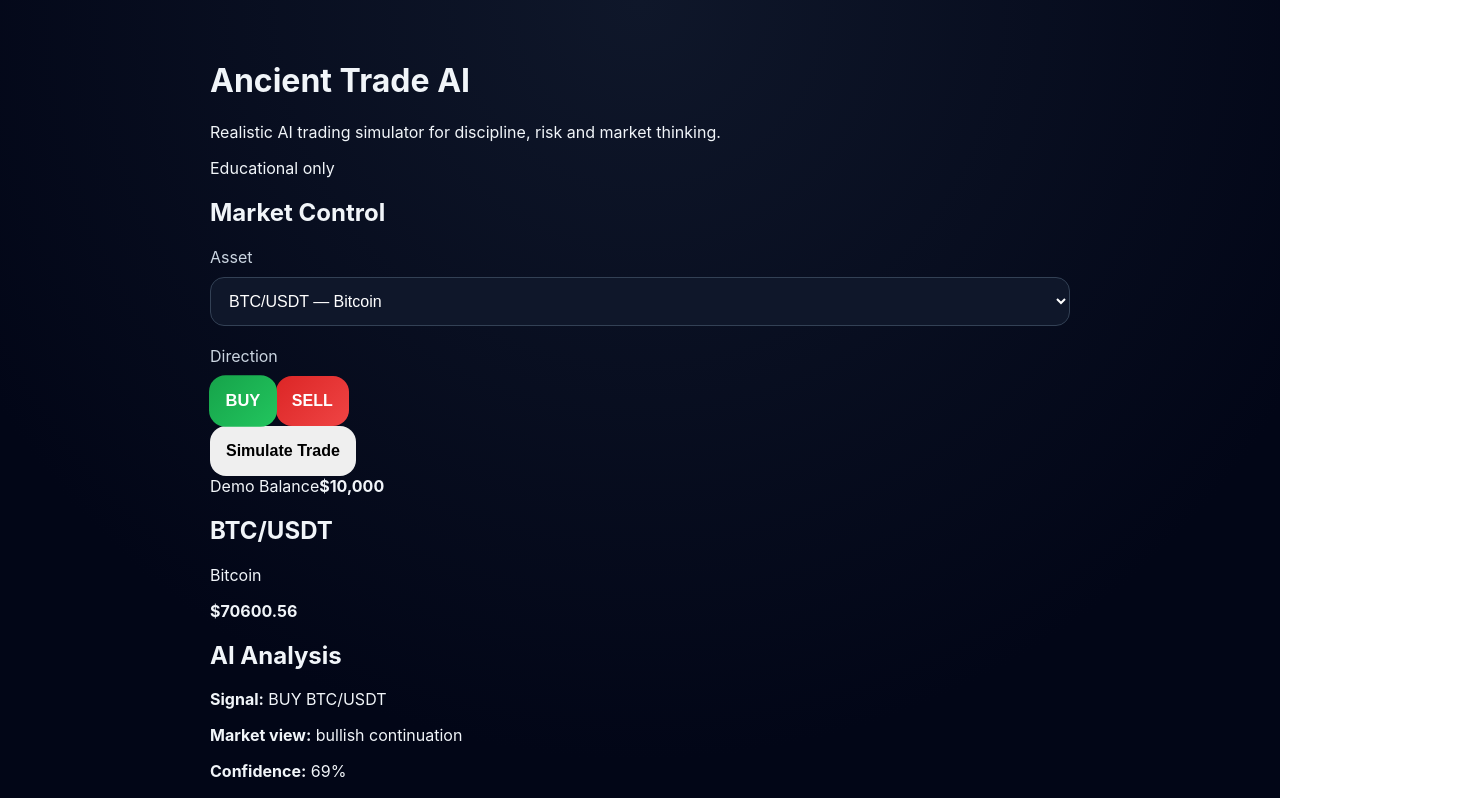
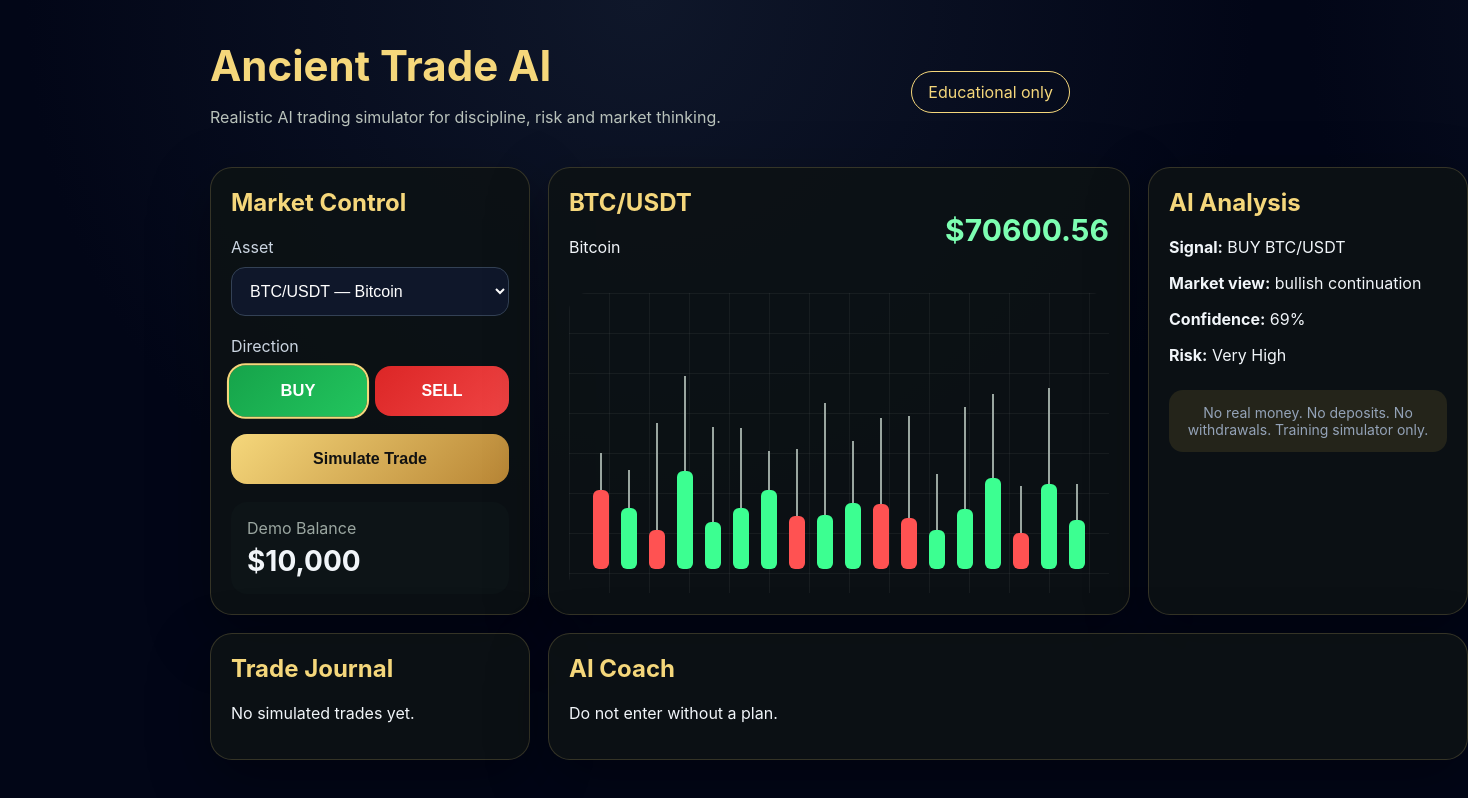
Before and after one commit to vaxo1971-cpu/AncientTradeAI, a React (Vite) app in the folder frontend/: page / in a window 1280 px wide. Shown: the top 798 px of the page, 1468 px wide, since content can reach past the window. Built offline with nearby package versions, Linux system fonts and the light colour scheme.

Commit message:
Update App.css

```diff
--- a/frontend/src/App.css
+++ b/frontend/src/App.css
@@ -1,11 +1,221 @@
+* {
+  box-sizing: border-box;
+}
+
 body {
   margin: 0;
-  background: #111;
-  color: white;
+  background: radial-gradient(circle at top, #263b35, #080b0d 60%);
+  color: #f3f5ef;
   font-family: Arial, sans-serif;
 }
 
 .app {
   min-height: 100vh;
+  padding: 24px;
+}
+
+.topbar {
+  display: flex;
+  justify-content: space-between;
+  align-items: center;
+  gap: 20px;
+  margin-bottom: 24px;
+}
+
+.topbar h1 {
+  margin: 0;
+  font-size: 42px;
+  color: #f5d77b;
+}
+
+.topbar p {
+  color: #b9c2bb;
+}
+
+.pill {
+  padding: 10px 16px;
+  border: 1px solid #f5d77b;
+  border-radius: 999px;
+  color: #f5d77b;
+}
+
+.layout {
+  display: grid;
+  grid-template-columns: 320px 1fr 320px;
+  gap: 18px;
+}
+
+.panel {
+  background: rgba(13, 18, 20, 0.9);
+  border: 1px solid rgba(245, 215, 123, 0.18);
+  border-radius: 22px;
   padding: 20px;
+  box-shadow: 0 20px 60px rgba(0, 0, 0, 0.35);
 }
+
+.panel h2 {
+  margin-top: 0;
+  color: #f5d77b;
+}
+
+label {
+  display: block;
+  margin: 16px 0 8px;
+  color: #b9c2bb;
+}
+
+select,
+button {
+  width: 100%;
+  border: 0;
+  border-radius: 14px;
+  padding: 14px;
+  font-size: 15px;
+}
+
+select {
+  background: #11191d;
+  color: white;
+  border: 1px solid #29383d;
+}
+
+.trade-buttons {
+  display: grid;
+  grid-template-columns: 1fr 1fr;
+  gap: 10px;
+}
+
+.buy {
+  background: #143a2b;
+  color: #7dffb2;
+}
+
+.sell {
+  background: #401b1b;
+  color: #ff8d8d;
+}
+
+.active {
+  outline: 2px solid #f5d77b;
+}
+
+.execute {
+  margin-top: 18px;
+  background: linear-gradient(135deg, #f5d77b, #b98635);
+  color: #111;
+  font-weight: 800;
+  cursor: pointer;
+}
+
+.balance {
+  margin-top: 18px;
+  padding: 16px;
+  background: #0d1417;
+  border-radius: 16px;
+}
+
+.balance span {
+  color: #9aa6a0;
+}
+
+.balance strong {
+  display: block;
+  margin-top: 6px;
+  font-size: 28px;
+}
+
+.chart-panel {
+  min-height: 420px;
+}
+
+.chart-head {
+  display: flex;
+  justify-content: space-between;
+  align-items: center;
+}
+
+.chart-head strong {
+  font-size: 30px;
+  color: #7dffb2;
+}
+
+.candles {
+  height: 300px;
+  display: flex;
+  align-items: end;
+  gap: 12px;
+  padding: 24px;
+  margin-top: 20px;
+  background:
+    linear-gradient(rgba(255,255,255,0.05) 1px, transparent 1px),
+    linear-gradient(90deg, rgba(255,255,255,0.05) 1px, transparent 1px);
+  background-size: 40px 40px;
+  border-radius: 18px;
+}
+
+.candle-wrap {
+  flex: 1;
+  display: flex;
+  flex-direction: column;
+  align-items: center;
+}
+
+.wick {
+  width: 2px;
+  background: #9aa6a0;
+}
+
+.candle {
+  width: 16px;
+  border-radius: 6px;
+}
+
+.green {
+  background: #3cff91;
+}
+
+.red {
+  background: #ff5252;
+}
+
+.warning {
+  margin-top: 16px;
+  padding: 14px;
+  border-radius: 14px;
+  background: rgba(255, 210, 80, 0.1);
+  color: #f5d77b;
+}
+
+.row {
+  display: flex;
+  justify-content: space-between;
+  padding: 10px 0;
+  border-bottom: 1px solid #243136;
+}
+
+.profit {
+  color: #3cff91;
+}
+
+.loss {
+  color: #ff5252;
+}
+
+.lesson {
+  grid-column: span 2;
+}
+
+@media (max-width: 900px) {
+  .layout {
+    grid-template-columns: 1fr;
+  }
+
+  .lesson {
+    grid-column: span 1;
+  }
+
+  .topbar {
+    flex-direction: column;
+    align-items: flex-start;
+  }
+}
```
